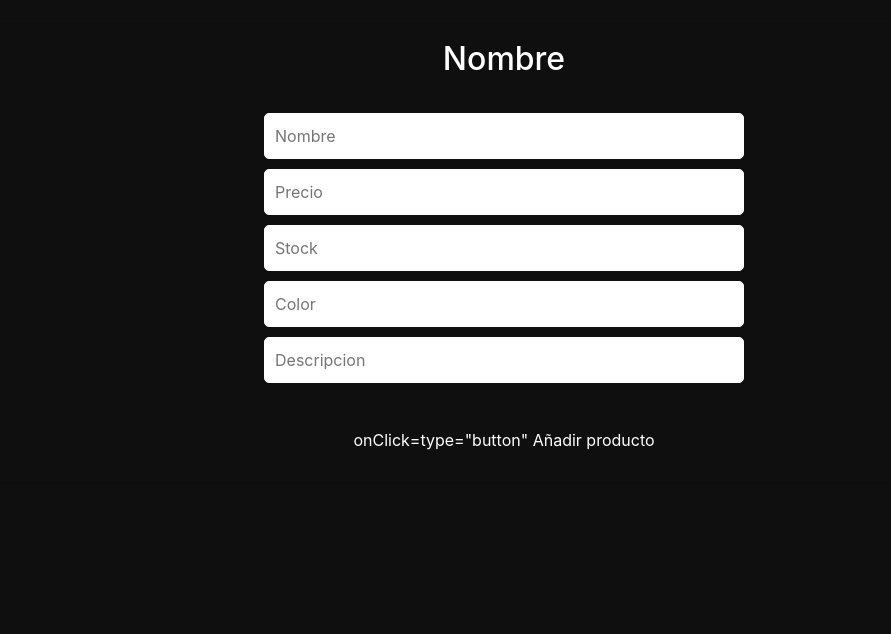
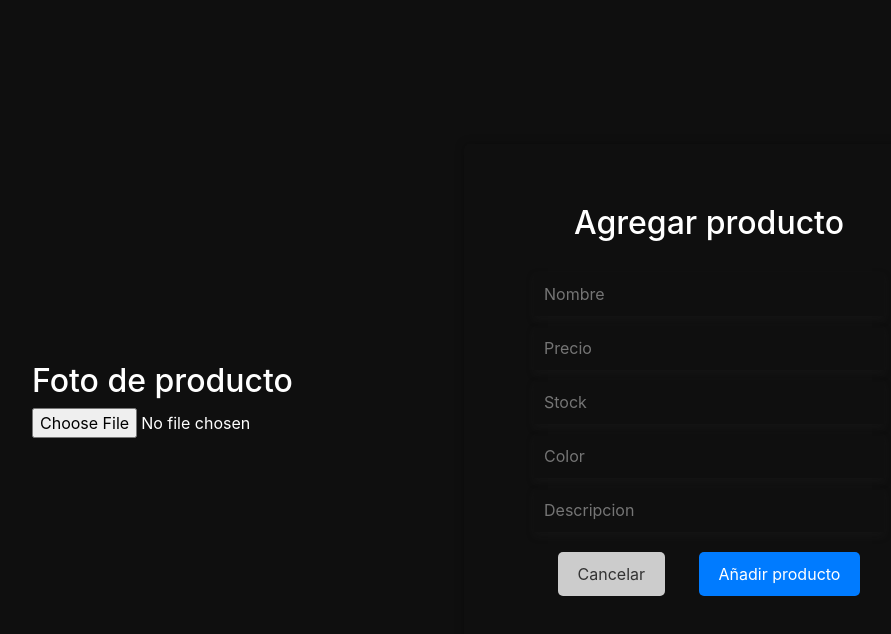
Before and after one commit to Agustinaa01/PL-Final-Front, a React (Create React App) app: page /newProduct in a window 1280 px wide. Shown: the top 634 px of the page, without its empty margins (136-1027 px from the left). Built offline with nearby package versions, Linux system fonts and the light colour scheme; the HTML template or start-up script is replaced by a standard one.

Commit message:
CSS + agregar imagen

```diff
--- a/src/components/newproduct/NewProduct.js
+++ b/src/components/newproduct/NewProduct.js
@@ -9,15 +9,28 @@ const ProductForm = () => {
   const [color, setColor] = useState("");
   const [stock, setStock] = useState("");
   const [desc, setDesc] = useState("");
+  const [image, setImage] = useState(null);
+  const[error,setError] = useState(null);
 
   const nameRef = useRef(null);
   const priceRef = useRef(0);
   const colorRef = useRef(null);
   const stockRef = useRef(0);
   const descRef = useRef(null);
+  const imageInputRef = useRef(null);
   const navigate = useNavigate();
 
   //manejadores de eventos
+  const handleImageChange = (event) => {
+    const file = event.target.files[0];
+    if (file) {
+      const reader = new FileReader();
+      reader.onload = (e) => {
+        setImage(e.target.result);
+      };
+      reader.readAsDataURL(file);
+    }
+  };
   const handleNameChange = (event) => {
     nameRef.current.style.bordercolor = "";
     nameRef.current.style.outline = "";
@@ -45,62 +58,122 @@ const ProductForm = () => {
   };
   // Alerta de campos vacios
   const handleAddClick = () => {
-    if (
-      nameRef.current.value.length === 0 ||
-      priceRef.current.value.length === 0 ||
-      colorRef.current.value.length ||
-      stockRef.current.length === 0 ||
-      descRef.current.length === 0
-    ) {
-      alert("Completa todos los campos");
+    let isError = false;
+    if (name.length === 0) {
+      nameRef.current.focus();
+      setError({...error, nameError: "Por favor complete el nombre"})
+      isError = true;
+    }
+    if(price.length === 0){
+      priceRef.current.focus();
+      setError({...error, priceError: "Por favor complete el precio"})
+      isError = true;
+    }
+    if (color.length === 0) {
+      colorRef.current.focus();
+      setError({...error, colorError: "Por favor complete el color"})
+      isError = true;
+    }
+    if(stock.length === 0){
+      stockRef.current.focus();
+      setError({...error, stockError: "Por favor complete el stock"})
+      isError = true;
+    }
+    if (desc.length === 0) {
+      descRef.current.focus();
+      setError({...error, descError: "Por favor complete la descripcion"})
+      isError = true;
+    }
+
+    if(isError)
       return;
-    }
+
+    alert("Todo bien!");
+    setError(null)
   };
 
   return (
+    <div className= "page">
     <div className="name">
       <div className="name-box">
-        <h2>Nombre</h2>
+        <h2 className="title">Agregar producto</h2>
         <div className="container">
           <input
             onChange={handleNameChange}
             placeholder="Nombre"
-            type="nombre"
+            type="text"
             ref={nameRef}
           />
+          {error?.nameError && <p className="input-vacio">{error.nameError}</p>}
           <input
             onChange={handlePriceChange}
             placeholder="Precio"
             type="number"
             ref={priceRef}
           />
+          {error?.priceError && <p className="input-vacio">{error.priceError}</p>}
           <input
             onChange={handleStockChange}
             placeholder="Stock"
             type="number"
             ref={stockRef}
           />
+          {error?.stockError && <p className="input-vacio">{error.stockError}</p>}
           <input
             onChange={handleColorChange}
             placeholder="Color"
-            type="name"
+            type="text"
             ref={colorRef}
           />
+          {error?.colorError && <p className="input-vacio">{error.colorError}</p>}
           <input
             onChange={handleDescChange}
             placeholder="Descripcion"
-            type="descripcion"
+            type="text"
             ref={descRef}
-          />
+          />{error?.descError && <p className="input-vacio">{error.descError}</p>}
         </div>
         <div className="add-button">
-          <button>
+          <button
+          className="button-accept"
             onClick={handleAddClick}
-            type="button" Añadir producto
+            type="button"
+          >
+            Cancelar
+          </button>
+          <button
+            className="button-accept"
+            onClick={handleAddClick}
+            type="button"
+          >
+            Añadir producto
           </button>
         </div>
       </div>
-    </div>
+      <div className="image-upload">
+        <h2 className="imagen">Foto de producto</h2>
+        <div className="file-input-container">
+          <input
+            className="input"
+            type="file"
+            accept="image/*"
+            ref={imageInputRef}
+            onChange={handleImageChange}
+          />
+          {image && (
+            <div className="preview-image">
+              <img
+                className="img-product"
+                src={image}
+                style={{ width: "500px", height: "500px" }}
+                alt="Imagen cargada"
+              />
+            </div>
+          )}
+        </div>
+      </div>
+      </div>
+      </div>
   );
 };
 
--- a/src/components/newproduct/New_product.css
+++ b/src/components/newproduct/New_product.css
@@ -1,62 +1,128 @@
-/* New_product.css */
-
-/* Apply black background to the root or body element */
 body {
-  background-color: #0f0f0f; /* Black background */
-  color: #fff; /* White text color for better visibility on a black background */
-  margin: 0; /* Remove default body margin */
-  padding: 0; /* Remove default body padding */
+  margin: 0;
+  padding: 0;
+  background-color: #0f0f0f;
 }
 
-/* Style for the main container */
 .name {
-  text-align: center;
-  margin: 20px;
+  display: flex;
+  justify-content: center;
+  align-items: center;
+  height: 100vh;
+  position: relative;
 }
 
-/* Style for the form container */
 .name-box {
-  padding: 20px;
+  background-color: #0f0f0f;
+  padding: 60px;
   border-radius: 5px;
-  background-color: #0f0f0f; /* Black background */
-  box-shadow: 0 2px 4px rgba(0, 0, 0, 0.1);
+  box-shadow: 0 0 10px rgba(0, 0, 0, 0.3);
+  position: absolute;
+  right: 190px;
 }
 
-/* Style for the input container */
 .container {
   display: flex;
   flex-direction: column;
-  justify-content: right;
-  width: 500px;
-  margin-top: 20px;
+  gap: 10px;
 }
 
-/* Style for input fields */
-.container input {
-  margin: 5px 0;
+input[type="text"],
+input[type="number"] {
   padding: 10px;
-  border: 1px solid #fff; /* White border for input fields */
-  border-radius: 5px;
-  font-size: 16px;
-  background-color: #fff; /* Black background */
-  color: #fff; /* White text color */
+  border: none;
+  background-color: transparent;
+  outline: none;
+  width: 350px;
+  color: #fff;
+  box-shadow: 0 4px 8px rgba(42, 41, 41, 0.2);
 }
 
-/* Style for the "Añadir producto" button */
-.add-button button {
+.add-button {
+  display: flex;
+  justify-content:space-evenly;
+  margin-top: 10px;
+}
+
+button {
+  padding: 10px 20px;
+  border: none;
+  border-radius: 5px;
+  cursor: pointer;
+  transition: background-color 0.3s, color 0.3s;
+}
+
+button:nth-child(2) {
   background-color: #007bff;
   color: #fff;
-  border: none;
-  border-radius: 5px;
-  padding: 10px 20px;
-  font-size: 16px;
-  cursor: pointer;
-  margin-top: 20px;
-  background-color: #0f0f0f; /* Black background */
 }
 
-.add-button button:hover {
+button:nth-child(2):hover {
   background-color: #0056b3;
 }
 
-/* Additional styles for specific input fields can be added here */
+button:nth-child(1) {
+  background-color: #ccc;
+  color: #333;
+}
+
+button:nth-child(1):hover {
+  background-color: #999;
+}
+
+.title {
+  color: #fff;
+  text-align: center;
+  margin-bottom: 20px;
+}
+
+.image-upload{
+  margin-right: 600px;
+  color: #fff;
+}
+.img-product{
+  border-radius: 50px;
+}
+/*Lo que pasa para cuando la pantalla no esta completa*/
+@media (max-width: 1140px) {
+  .name-box {
+    right: 20px;
+    left: 20px;
+    max-width: 600px;
+    margin: 0 auto;
+    display: flex;
+    flex-direction: column;
+    align-items: center;
+    gap: 20px;
+  }
+
+  .container {
+    flex-direction: column;
+    align-items: center;
+    margin-top: 20px;
+  }
+
+  .file-input-container {
+    display: none;
+  }
+
+  .imagen {
+    display: none;
+  }
+
+  .add-button {
+    display: flex;
+    justify-content: space-evenly;
+    margin-top: 10px;
+  }
+
+  .button-accept,
+  .button-cancel {
+    padding: 10px 20px;
+    border: none;
+    border-radius: 5px;
+    cursor: pointer;
+    transition: background-color 0.3s, color 0.3s;
+    margin: 20px;
+  }
+}
```
Also changed, not shown: 1 other file (tests, documents, lock files or other folders).
